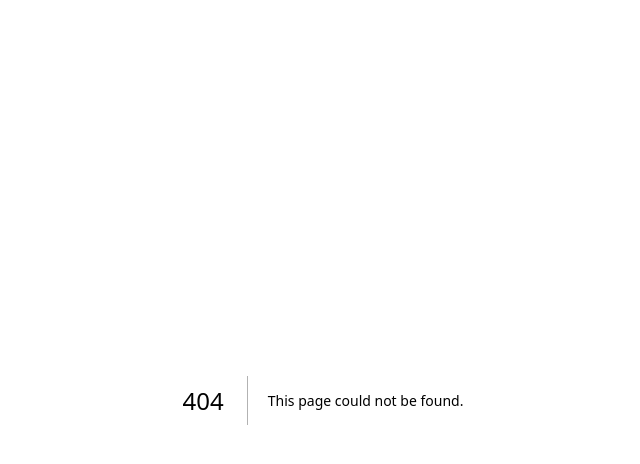
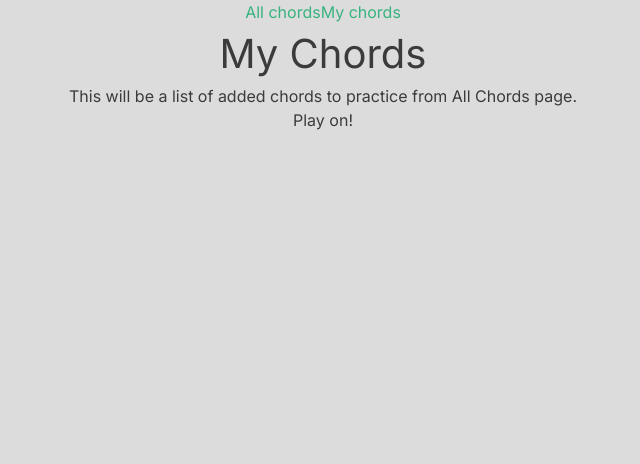
Before and after one commit to willcary/chords-app, a Next.js app: page /MyChords in a window 1280 px wide. Before the commit this address had no page. Shown: the top 464 px of the page, without its empty margins (317-957 px from the left). Built offline with nearby package versions, Linux system fonts and the light colour scheme.

Commit message:
feat: change About.tsx into MyChords.tsx

```diff
--- a/components/Navbar.tsx
+++ b/components/Navbar.tsx
@@ -5,10 +5,10 @@ export default function Navbar() {
   return (
     <nav className='flex justify-center items-center py-8'>
       <Link href='/' className='mx-4'>
-        Home
+        All chords
       </Link>
-      <Link href='/About' className='mx-4'>
-        About
+      <Link href='/MyChords' className='mx-4'>
+        My chords
       </Link>
     </nav>
   )
--- /dev/null
+++ b/pages/MyChords.tsx
@@ -0,0 +1,18 @@
+import Navbar from '@/components/Navbar'
+import React from 'react'
+import { useState } from 'react'
+
+export default function MyChords() {
+  return (
+    <div>
+      <Navbar />
+      <main>
+        <h1>My Chords</h1>
+        <p>
+          This will be a list of added chords to practice from All Chords page.
+        </p>
+        <p>Play on!</p>
+      </main>
+    </div>
+  )
+}
```
Also changed, not shown: pages/About.tsx (deleted, +0 -16 lines).
